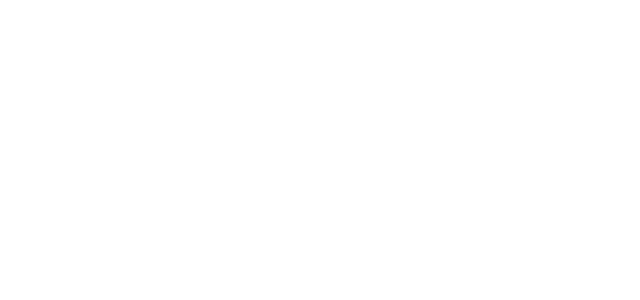
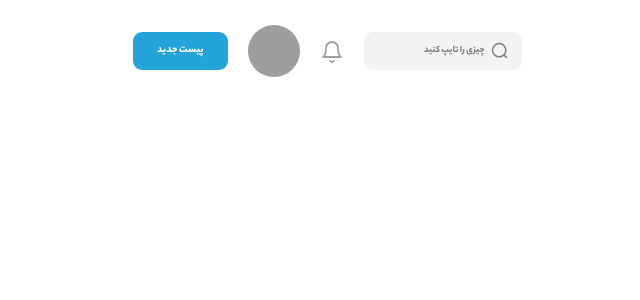
Before and after one commit to Pastep/PastepFront, a React (Create React App) app: page / in a window 1280 px wide. Shown: the top 300 px of the page, without its empty margins (410-1050 px from the left). Built offline with nearby package versions, Linux system fonts and the light colour scheme.

Commit message:
Navbar component

```diff
--- a/src/App.js
+++ b/src/App.js
@@ -6,14 +6,15 @@
   Link,
   Redirect
 } from "react-router-dom";
+import Home from './pages/home'
+import Nav from './components/nav'
 
 function App() {
   return (
-    <div>
-      <Router>
-        <Route path='/' exact><h1>خانه</h1></Route>
-      </Router>
-    </div>
+    <Router>
+      <Nav />
+      <Route path='/' exact component={Home}></Route>
+    </Router>
   );
 }
 
--- /dev/null
+++ b/src/components/nav.js
@@ -0,0 +1,27 @@
+import '../styles/global/nav.css'
+import bell from '../images/bell.svg'
+import search from '../images/search.svg'
+
+function Nav() {
+    return(
+        <div className='navbar'>
+            <div className='navbar-right'>
+                <a href="#">خانه</a>
+                 <a href="#">محبوب ترین ها</a>
+                 <a href="#">تیم ها</a>
+                 <a href="#">سازندگان</a>
+            </div>
+            <div className='navbar-left'>
+                <a className='nav-button' href="#">پیست جدید</a>
+                <img width='52px' height='52px' src="https://cdn.discordapp.com/avatars/721402598326009988/c63434b7f1ba424088f802f3252a02d5.png?size=1024"></img>
+                <img style={{ transform:'translateY(1px)' }} width="24px" height='24px' src={bell}></img>
+                <div className='nav-search-box'>
+                    <img width='20px' height='20px' src={search}></img>
+                    <input placeholder='چیزی را تایپ کنید'></input>
+                </div>
+            </div>
+        </div>
+    )
+}
+
+export default Nav;
--- /dev/null
+++ b/src/pages/home.js
@@ -0,0 +1,12 @@
+
+
+function Home() {
+    return(
+        <div>
+
+        </div>
+    )
+}
+
+
+export default Home;
--- /dev/null
+++ b/src/styles/global/nav.css
@@ -0,0 +1,77 @@
+.navbar {
+    display: flex;
+    justify-content: space-between;
+    padding-top: 25px;
+    padding-bottom: 25px;
+    padding-left: 38px;
+    padding-right: 38px;
+    align-items: center;
+}
+
+.navbar-left {
+    display: flex;
+    align-items: center;
+    direction: ltr !important;
+}
+
+.navbar-left a {
+    text-decoration: none;
+    font-size: 11px;
+    color: #fff;
+    background-color: #24A3D9;
+    padding-top: 10px;
+    padding-bottom: 10px;
+    padding-left: 24px;
+    padding-right: 24px;
+    display: flex;
+    align-items: center;
+    justify-content: center;
+    border-radius: 9px;
+    margin-right: 20px;
+}
+
+.navbar-left img {
+    border-radius: 50%;
+    margin-right: 20px;
+    cursor: pointer;
+}
+
+.nav-search-box {
+    display: flex;
+    align-items: center;
+    direction: rtl !important;
+    background-color: #F3F3F4;
+    border-radius: 9px;
+    padding-top: 9px;
+    padding-bottom: 9px;
+    padding-left: 5px;
+    padding-right: 12px;
+}
+
+
+.nav-search-box input {
+    border: none;
+    background-color: transparent;
+    color: #000000;
+    font-size: 10px;
+    margin-right: 5px;
+    outline: none;
+}
+
+
+.nav-search-box input::placeholder {
+    color: #808080;
+}
+
+
+.nav-search-box img {
+    margin-right: 0px !important;
+}
+
+
+.navbar-right a {
+    text-decoration: none;
+    color: #525252;
+    font-size: 14px;
+    margin-left: 20px;
+}
```
Also changed, not shown: src/images/bell.svg (added), src/images/search.svg (added), src/styles/home.css (added).
